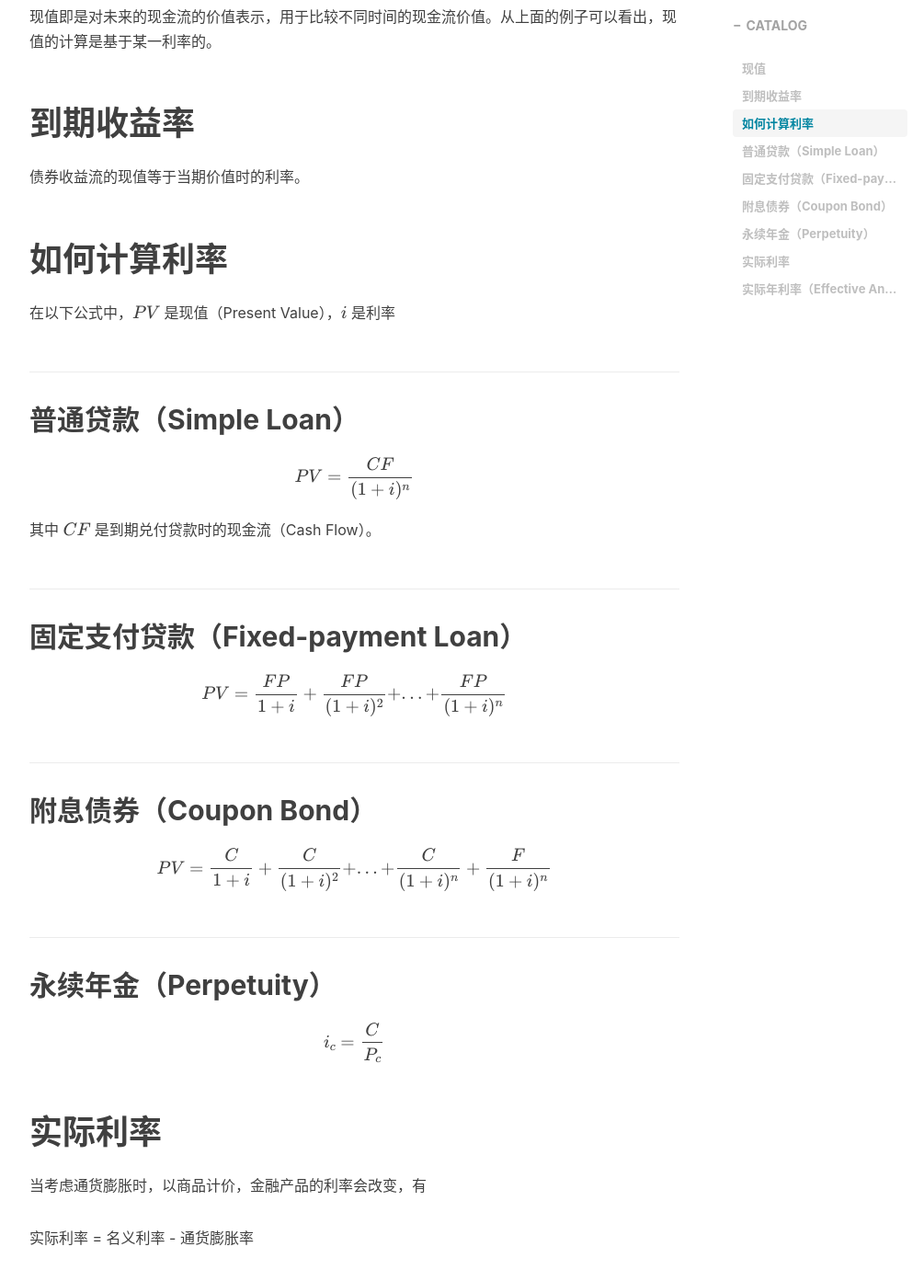
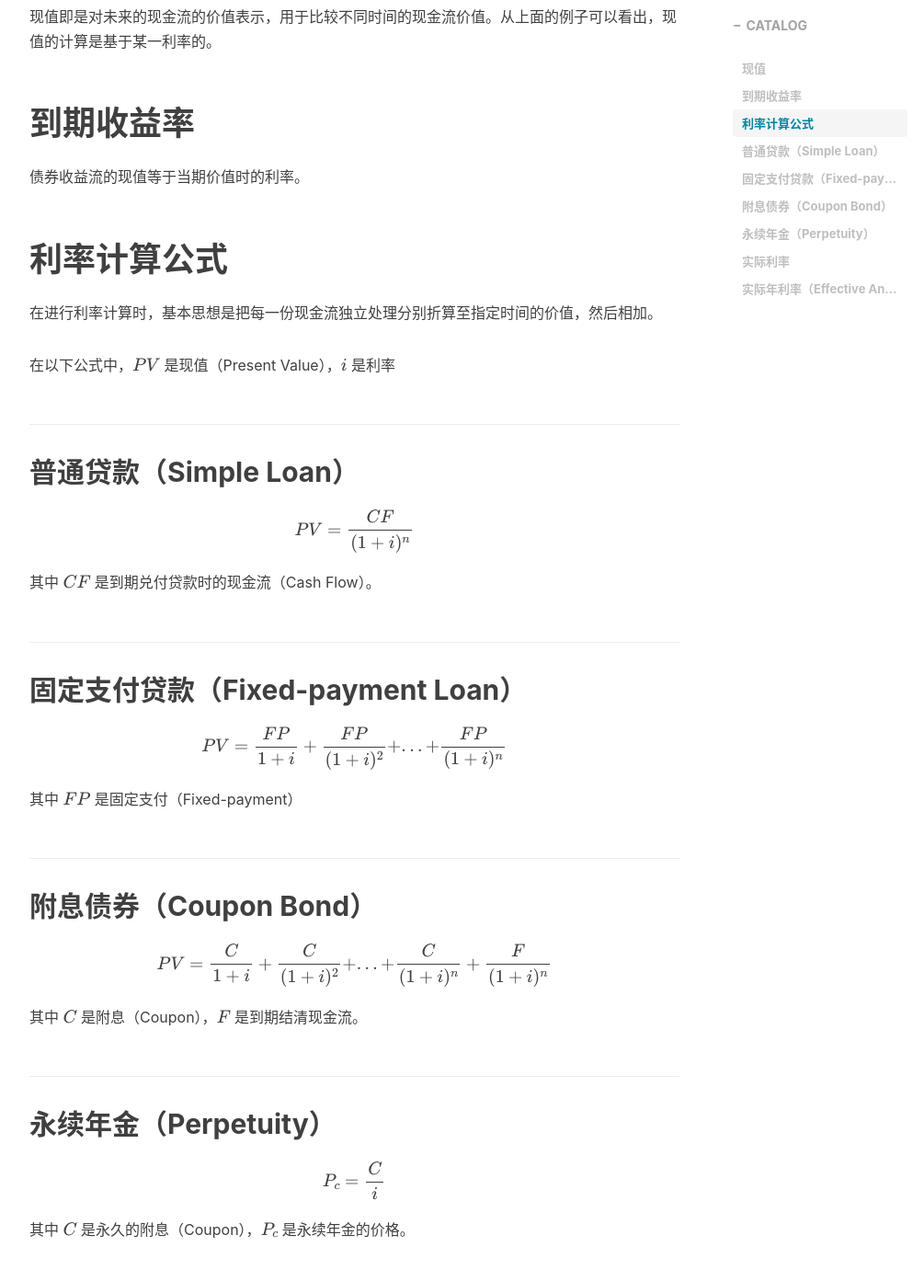
Before and after one commit to qiubinglin/qiubinglin.github.io, a Jekyll site: the page built from _posts/2022-11-12-Interest Rate and Present Value and Future Value.md, in a window 1280 px wide and 1400 px high, scrolled down 797 px. Shown: the top 1393 px of the window at 92% size, without its empty margins (233-1238 px from the left). Built offline with Jekyll 4.4.1, drawn with Linux system fonts in a browser that asks for light colours; nearby versions of some CDN libraries; formulas are drawn with MathJax 3; comment, search, counter and statistics services are not loaded.

Commit message:
Interest Rate and Present Value and Future Value

```diff
--- a/_posts/2022-11-12-Interest Rate and Present Value.md
+++ b/_posts/2022-11-12-Interest Rate and Present Value and Future Value.md
@@ -1,6 +1,6 @@
 ---
 layout:     post
-title:      "利率？！现值？！"
+title:      "利率？！现值？！期值？！"
 subtitle:   " \"金钱的时间价值\""
 date:       2022-11-12 09:53:00
 author:     "Bing"
@@ -21,7 +21,9 @@ tags:
 # 到期收益率
 债券收益流的现值等于当期价值时的利率。
 
-# 如何计算利率
+# 利率计算公式
+在进行利率计算时，基本思想是把每一份现金流独立处理分别折算至指定时间的价值，然后相加。
+
 在以下公式中，$PV$ 是现值（Present Value），$i$ 是利率
 ## 普通贷款（Simple Loan）
 $$
@@ -33,17 +35,19 @@ $$
 $$
     PV = \frac{FP}{1+i} + \frac{FP}{(1+i)^2} +...+ \frac{FP}{(1+i)^n}
 $$
+其中 $FP$ 是固定支付（Fixed-payment）
 
 ## 附息债券（Coupon Bond）
 $$
     PV = \frac{C}{1+i} + \frac{C}{(1+i)^2} +...+ \frac{C}{(1+i)^n} + \frac{F}{(1+i)^n}
 $$
-
+其中 $C$ 是附息（Coupon），$F$ 是到期结清现金流。
 
 ## 永续年金（Perpetuity）
 $$
-   i_c = \frac{C}{P_c}
+   P_c = \frac{C}{i}
 $$
+其中 $C$ 是永久的附息（Coupon），$P_c$ 是永续年金的价格。
 
 # 实际利率
 当考虑通货膨胀时，以商品计价，金融产品的利率会改变，有
```
